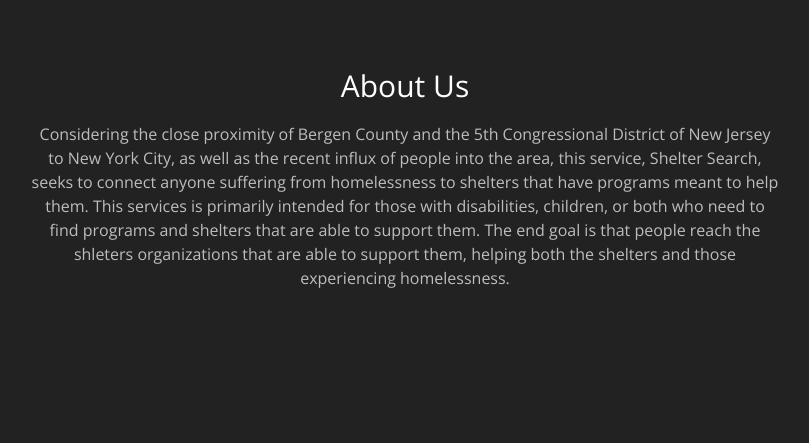
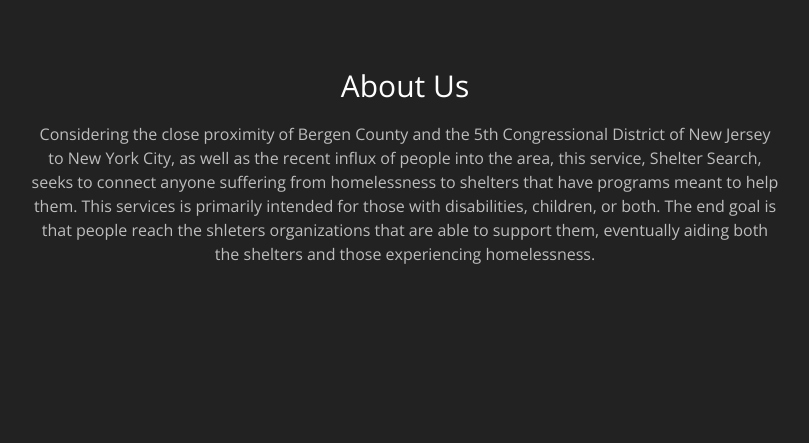
Before and after one commit to MeesumP/CongressionalAppChallenge, a Flask app: page / in a window 1280 px wide. Shown: the part 801-1244 px from the top of the page, without its empty margins (235-1044 px from the left). Run offline with Flask 3, Linux system fonts and the light colour scheme; some libraries are stand-ins or nearby versions.

Commit message:
updated description

```diff
--- a/Templates/index.html
+++ b/Templates/index.html
@@ -24,8 +24,8 @@ content %}
           recent influx of people into the area, this service, Shelter Search,
           seeks to connect anyone suffering from homelessness to shelters that
           have programs meant to help them. This services is primarily intended for those with disabilities, children,
-          or both who need to find programs and shelters that are able to support them. The end goal is that people
-          reach the shleters organizations that are able to support them, helping both the shelters and those
+          or both. The end goal is that people
+          reach the shleters organizations that are able to support them, eventually aiding both the shelters and those
           experiencing homelessness.
         </p>
       </div>
```
